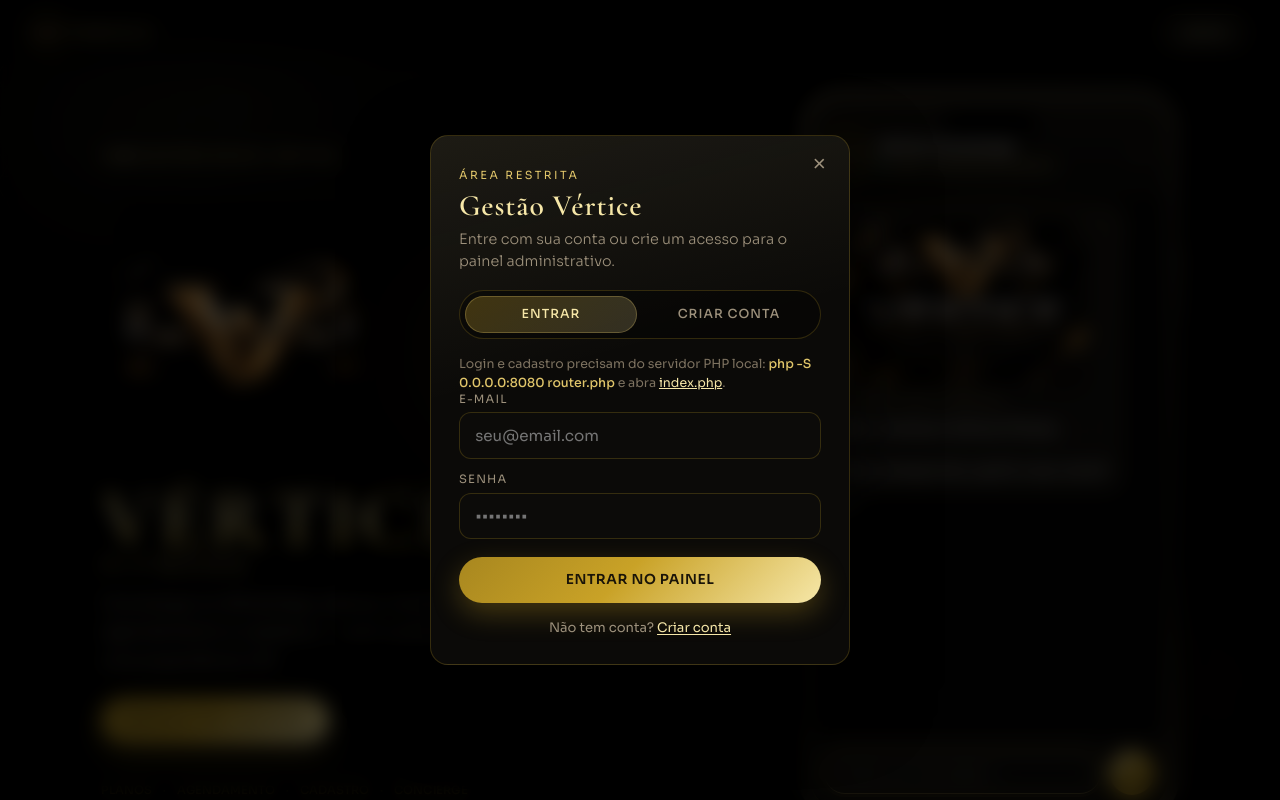
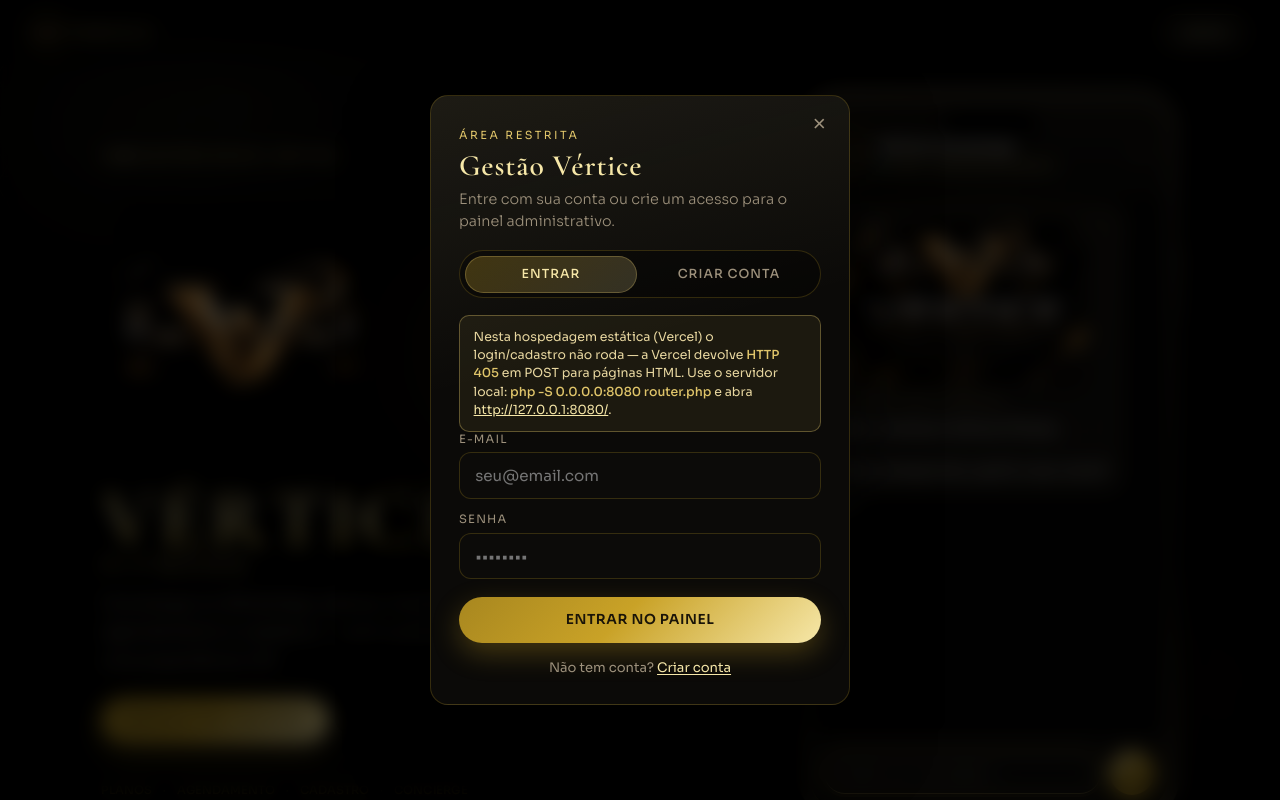
Before and after one commit to Davi-silv/vertice-fitness-whatsapp, a PHP site: page /index.html in a window 1280 px wide, after a click on "LOGIN". Run offline with PHP 8.4, Linux system fonts and the light colour scheme.

Commit message:
fix: evitar HTTP 405 no login em hosting estático
Na Vercel o POST em HTML estático falha; o modal deixa de enviar e o router local sempre usa index.php.

```diff
--- a/assets/login-modal.js
+++ b/assets/login-modal.js
@@ -13,6 +13,25 @@
   const tabButtons = overlay.querySelectorAll("[data-auth-tab]");
   const panels = overlay.querySelectorAll("[data-auth-panel]");
   const title = document.getElementById("login-title");
+  const hint = document.getElementById("php-auth-hint");
+  const forms = overlay.querySelectorAll("form.login-sheet__form");
+
+  /** Hosting estático (Vercel etc.) não executa PHP — POST gera HTTP 405. */
+  function isStaticAuthHost() {
+    const hasCsrf = Boolean(overlay.querySelector('input[name="_csrf"]'));
+    if (hasCsrf) return false;
+    const host = location.hostname || "";
+    if (/vercel\.app$/i.test(host) || /github\.io$/i.test(host)) return true;
+    if (!location.port && !/\.php$/i.test(location.pathname || "")) return true;
+    return !hasCsrf;
+  }
+
+  function showStaticHint() {
+    if (!hint) return;
+    hint.hidden = false;
+    hint.scrollIntoView({ behavior: "smooth", block: "nearest" });
+    hint.classList.add("is-alert");
+  }
 
   function focusActiveForm() {
     const active = overlay.querySelector(".login-sheet__form.is-active input");
@@ -43,6 +62,7 @@
     overlay.classList.add("is-open");
     overlay.setAttribute("aria-hidden", "false");
     document.body.classList.add("login-open");
+    if (isStaticAuthHost()) showStaticHint();
     if (tab) setTab(tab);
     else setTab(overlay.dataset.tab || "login");
   }
@@ -59,12 +79,25 @@
     btn.addEventListener("click", () => setTab(btn.getAttribute("data-auth-tab") || "login"));
   });
 
+  forms.forEach((form) => {
+    form.addEventListener("submit", (event) => {
+      if (!isStaticAuthHost()) return;
+      event.preventDefault();
+      event.stopPropagation();
+      showStaticHint();
+    });
+  });
+
   document.addEventListener("keydown", (event) => {
     if (event.key === "Escape" && overlay.classList.contains("is-open")) {
       closeLogin();
     }
   });
 
+  if (isStaticAuthHost() && hint) {
+    hint.hidden = false;
+  }
+
   if (overlay.classList.contains("is-open")) {
     setTab(overlay.dataset.tab || "login");
   }
--- a/assets/styles.css
+++ b/assets/styles.css
@@ -1365,6 +1365,14 @@ body {
 
 .login-sheet__hint strong { color: var(--gold-mid); font-weight: 500; }
 
+.login-sheet__hint.is-alert {
+  color: #e8d7a0;
+  border: 1px solid rgba(224, 197, 106, 0.35);
+  background: rgba(224, 197, 106, 0.08);
+  border-radius: 10px;
+  padding: 0.75rem 0.85rem;
+}
+
 .login-sheet__switch {
   margin: 0.15rem 0 0;
   text-align: center;
--- a/index.html
+++ b/index.html
@@ -145,13 +145,15 @@
       </div>
 
       <div class="login-sheet__hint" id="php-auth-hint" hidden>
-        Login e cadastro precisam do servidor PHP local:
+        Nesta hospedagem estática (Vercel) o login/cadastro não roda —
+        a Vercel devolve <strong>HTTP 405</strong> em POST para páginas HTML.
+        Use o servidor local:
         <strong>php -S 0.0.0.0:8080 router.php</strong>
-        e abra <a href="index.php" style="color:var(--gold-hi)">index.php</a>.
+        e abra <a href="http://127.0.0.1:8080/" style="color:var(--gold-hi)">http://127.0.0.1:8080/</a>.
       </div>
 
-      <form method="post" action="index.php" class="login-sheet__form is-active" id="form-login" data-auth-panel="login" autocomplete="on">
-        <input type="hidden" name="form" value="staff_login" />
+      <!-- method=get + action=# evita HTTP 405 na Vercel (POST em arquivo estático). -->
+      <form method="get" action="#php-auth-hint" class="login-sheet__form is-active" id="form-login" data-auth-panel="login" autocomplete="on">
         <label>
           E-mail
           <input type="email" name="email" required placeholder="seu@email.com" />
@@ -167,8 +169,7 @@
         </p>
       </form>
 
-      <form method="post" action="index.php" class="login-sheet__form" id="form-register" data-auth-panel="register" autocomplete="on">
-        <input type="hidden" name="form" value="staff_register" />
+      <form method="get" action="#php-auth-hint" class="login-sheet__form" id="form-register" data-auth-panel="register" autocomplete="on">
         <label>
           Nome completo
           <input type="text" name="name" required placeholder="Seu nome" />
@@ -197,12 +198,5 @@
 
   <script src="assets/app.js"></script>
   <script src="assets/login-modal.js"></script>
-  <script>
-    // Em hospedagem estática (ex.: Vercel), avisa que o auth exige PHP.
-    if (!/\.php$/i.test(location.pathname) && !location.port) {
-      const hint = document.getElementById("php-auth-hint");
-      if (hint) hint.hidden = false;
-    }
-  </script>
 </body>
 </html>
```
Also changed, not shown: admin/includes/helpers.php (+9 -1 lines), index.php (+7 -1 lines), router.php (+11 -8 lines).
